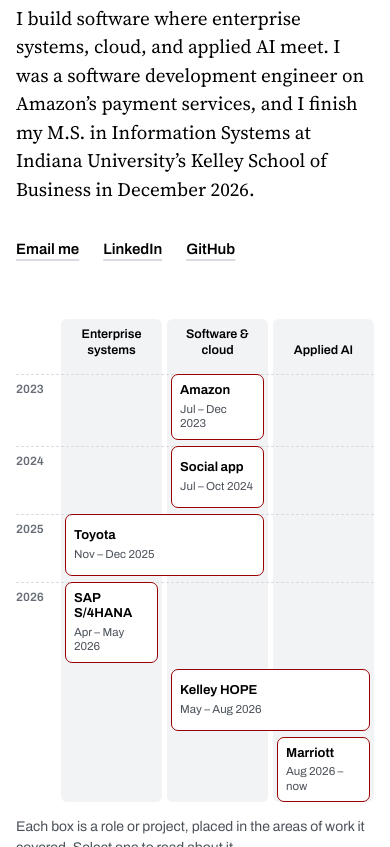
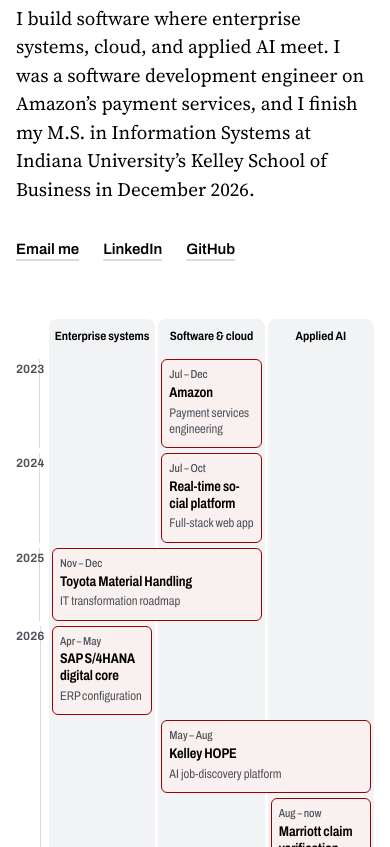
Before and after one commit to aaresoli/aaresoli.github.io, a plain HTML site: page index.html in a window 390 px wide. Shown: the part 253-1100 px from the top of the page. Drawn offline with Linux system fonts and the light colour scheme.

Commit message:
Fix swimlane alignment and give every box a full name
- Boxes now sit a fixed inset inside their lane, so edges line up across
  the grid; lanes grow to fit content and boxes in a lane stay equal height
- Year labels become underlines over their columns instead of dashed lines
  cutting through boxes
- Each box shows dates, a full name, and what it was (e.g. "Real-time
  social platform, Full-stack web app")
- Vertical layout below 1000px; condensed Archivo in narrow phone boxes so
  long words never break mid-word
- Audit fixes: neutral project labels, clearer tool lines, preload body
  font, sitemap lastmod, preview image matches the new names

Co-Authored-By: Claude Opus 5.5 <noreply@anthropic.com>

```diff
--- a/index.html
+++ b/index.html
@@ -33,6 +33,7 @@
 <link rel="icon" href="favicon.svg" type="image/svg+xml">
 <link rel="apple-touch-icon" href="apple-touch-icon.png">
 <link rel="preload" href="assets/fonts/archivo-latin.woff2" as="font" type="font/woff2" crossorigin>
+<link rel="preload" href="assets/fonts/source-serif-4-latin.woff2" as="font" type="font/woff2" crossorigin>
 <script>document.documentElement.classList.add("js");</script>
 <script type="application/ld+json">
 {
@@ -175,35 +176,40 @@
 
   /* Swimlane diagram. Each element sets --along (position on the time axis) and --across (its lanes);
      on wide screens time runs left to right, on phones it runs top to bottom. */
-  .pool { margin-top: clamp(48px, 6vw, 72px); }
+  /* Every box sits the same 8px inside its lane band, so top, bottom, and side edges line up across the grid.
+     Lanes have one fixed height, and box text is always top-aligned: date, name, then what it was. */
+  .pool { margin-top: clamp(48px, 6vw, 72px); --inset: 8px; }
   .lanes-grid {
-    display: grid; gap: 6px 8px;
-    grid-template-columns: 148px repeat(6, minmax(0, 1fr));
-    grid-template-rows: auto repeat(3, minmax(84px, auto));
+    display: grid; column-gap: 0; row-gap: 6px;
+    grid-template-columns: 136px repeat(6, minmax(0, 1fr));
+    grid-template-rows: auto repeat(3, minmax(128px, auto));
   }
   .lanes-grid > * { grid-column: var(--along); grid-row: var(--across); min-width: 0; }
-  .band { background: var(--lane); border-radius: 6px; }
-  .lane-name {
-    align-self: center; padding: 0 14px;
-    font: 600 14px/1.25 var(--display);
+  .band { background: var(--lane); border-radius: 8px; }
+  .lane-name { align-self: center; padding: 0 16px; font: 650 14px/1.25 var(--display); }
+  .year {
+    margin: 0 calc(var(--inset) / 2) 4px; padding-bottom: 8px; border-bottom: 1.5px solid var(--rule);
+    font: 650 13px/1 var(--display); color: var(--muted); font-variant-numeric: tabular-nums;
   }
-  .year {
-    border-left: 1px dashed var(--rule); padding: 0 0 10px 10px;
-    font: 600 13px/1 var(--display); color: var(--faint); font-variant-numeric: tabular-nums;
-  }
+  .year.first { margin-left: var(--inset); }
+  .year.last { margin-right: var(--inset); }
   .node {
-    position: relative; z-index: 1; margin: 8px 0;
-    display: flex; flex-direction: column; justify-content: center; gap: 3px;
-    padding: 10px 12px; border: 1.5px solid var(--crimson); border-radius: 8px;
-    background: var(--paper); text-decoration: none;
+    position: relative; z-index: 1;
+    margin: var(--inset) calc(var(--inset) / 2);
+    display: flex; flex-direction: column; gap: 4px;
+    padding: 12px 12px 14px; border: 1.5px solid var(--crimson); border-radius: 6px;
+    background: color-mix(in srgb, var(--crimson) 6%, var(--paper));
+    text-decoration: none; overflow-wrap: break-word;
     transition: background-color .15s, color .15s;
     animation: node-in .45s cubic-bezier(.2, .7, .2, 1) both;
     animation-delay: calc(var(--i) * 90ms + 120ms);
   }
-  .node strong { font: 650 14.5px/1.2 var(--display); }
-  .node span { font: 400 12.5px/1.25 var(--display); color: var(--muted); font-variant-numeric: tabular-nums; }
+  .lanes-grid > .node:last-child { margin-right: var(--inset); }
+  .node .d { font: 500 12px/1.2 var(--display); color: var(--muted); font-variant-numeric: tabular-nums; }
+  .node strong { font: 650 15px/1.2 var(--display); letter-spacing: -.005em; }
+  .node .k { font: 400 13px/1.3 var(--display); color: var(--muted); }
   .node:hover, .node:focus-visible { background: var(--crimson); color: var(--on-crimson); }
-  .node:hover span, .node:focus-visible span { color: inherit; }
+  .node:hover .d, .node:hover .k, .node:focus-visible .d, .node:focus-visible .k { color: inherit; }
   @keyframes node-in { from { opacity: 0; transform: translateX(-10px); } }
   .pool figcaption { margin-top: 14px; font: 400 14px/1.5 var(--display); color: var(--muted); max-width: 60ch; }
 
@@ -264,7 +270,32 @@
     .node { animation: none; }
   }
 
-  /* Phones: the diagram turns so time runs down the page and the lanes become columns. */
+  /* Below 1000px the diagram turns so time runs down the page and the lanes become columns. */
+  @media (max-width: 1000px) {
+    .pool { --inset: 5px; }
+    .lanes-grid {
+      column-gap: 4px; row-gap: 0;
+      grid-template-columns: 38px repeat(3, minmax(0, 1fr));
+      grid-template-rows: auto repeat(6, auto);
+    }
+    .lanes-grid > * { grid-column: var(--across); grid-row: var(--along); }
+    .lane-name { align-self: end; padding: 10px 4px; font-size: 12px; text-align: center; }
+    .year, .year.first {
+      margin: calc(var(--inset) / 2) 6px calc(var(--inset) / 2) 0; padding: 4px 0 0;
+      border-bottom: 0; border-right: 1.5px solid var(--rule); font-size: 12px;
+    }
+    .year.first { margin-top: var(--inset); }
+    .node, .lanes-grid > .node:last-child { margin: calc(var(--inset) / 2) var(--inset); padding: 9px 9px 11px; gap: 3px; }
+    .node { hyphens: auto; -webkit-hyphens: auto; }
+    .lanes-grid > .node:nth-of-type(1) { margin-top: var(--inset); }
+    .lanes-grid > .node:last-child { margin-bottom: var(--inset); }
+    .node strong { font-size: 13.5px; }
+    .node .d { font-size: 11.5px; }
+    .node .k { font-size: 12px; }
+    .node .y { display: none; }
+    @keyframes node-in { from { opacity: 0; transform: translateY(-8px); } }
+  }
+
   @media (max-width: 720px) {
     body { font-size: 16.5px; }
     .wrap {
@@ -275,22 +306,17 @@
     .site-nav ul .hide-sm { display: none; }
     .mark { font-size: 15px; font-stretch: 105%; }
 
-    .lanes-grid {
-      gap: 6px 5px;
-      grid-template-columns: 40px repeat(3, minmax(0, 1fr));
-      grid-template-rows: auto repeat(6, minmax(62px, auto));
-    }
-    .lanes-grid > * { grid-column: var(--across); grid-row: var(--along); }
-    .lane-name { align-self: end; padding: 8px 6px 10px; font-size: 12.5px; text-align: center; }
-    .year { border-left: 0; border-top: 1px dashed var(--rule); padding: 8px 0 0; font-size: 12px; }
-    .node { margin: 0 4px; padding: 8px 8px; border-radius: 7px; }
-    .node strong { font-size: 13px; }
-    .node span { font-size: 11.5px; }
-    @keyframes node-in { from { opacity: 0; transform: translateY(-8px); } }
-
     h2 { margin-bottom: 28px; }
     .list { gap: 44px; }
     .entry-head { flex-direction: column; }
+  }
+  @media (max-width: 520px) {
+    .lanes-grid { grid-template-columns: 30px repeat(3, minmax(0, 1fr)); column-gap: 3px; }
+    .node, .lanes-grid > .node:last-child { padding: 8px 7px 10px; margin-left: 3px; margin-right: 3px; }
+    .node strong, .node .k, .node .d { font-stretch: 78%; }
+    .node strong { font-size: 14px; }
+    .node .k { font-size: 12.5px; }
+    .lane-name { font-stretch: 85%; }
   }
   @media (max-width: 360px) {
     .mark { display: none; }
@@ -346,21 +372,21 @@
         <div class="band" style="--along: 1 / -1; --across: 3" aria-hidden="true"></div>
         <div class="band" style="--along: 1 / -1; --across: 4" aria-hidden="true"></div>
 
-        <div class="year" style="--along: 2; --across: 1 / -1" aria-hidden="true">2023</div>
-        <div class="year" style="--along: 3; --across: 1 / -1" aria-hidden="true">2024</div>
-        <div class="year" style="--along: 4; --across: 1 / -1" aria-hidden="true">2025</div>
-        <div class="year" style="--along: 5 / 8; --across: 1 / -1" aria-hidden="true">2026</div>
+        <div class="year first" style="--along: 2; --across: 1" aria-hidden="true">2023</div>
+        <div class="year" style="--along: 3; --across: 1" aria-hidden="true">2024</div>
+        <div class="year" style="--along: 4; --across: 1" aria-hidden="true">2025</div>
+        <div class="year last" style="--along: 5 / 8; --across: 1" aria-hidden="true">2026</div>
 
         <div class="lane-name" style="--along: 1; --across: 2" aria-hidden="true">Enterprise systems</div>
         <div class="lane-name" style="--along: 1; --across: 3" aria-hidden="true">Software &amp; cloud</div>
         <div class="lane-name" style="--along: 1; --across: 4" aria-hidden="true">Applied AI</div>
 
-        <a class="node" href="#amazon" style="--along: 2; --across: 3; --i: 0" aria-label="Amazon, July to December 2023. Software and cloud."><strong>Amazon</strong><span>Jul – Dec 2023</span></a>
-        <a class="node" href="#social" style="--along: 3; --across: 3; --i: 1" aria-label="Real-time social platform, July to October 2024. Software and cloud."><strong>Social app</strong><span>Jul – Oct 2024</span></a>
-        <a class="node" href="#toyota" style="--along: 4; --across: 2 / 4; --i: 2" aria-label="Toyota Material Handling, November to December 2025. Enterprise systems, software and cloud."><strong>Toyota</strong><span>Nov – Dec 2025</span></a>
-        <a class="node" href="#sap" style="--along: 5; --across: 2; --i: 3" aria-label="SAP S/4HANA configuration, April to May 2026. Enterprise systems."><strong>SAP S/4HANA</strong><span>Apr – May 2026</span></a>
-        <a class="node" href="#hope" style="--along: 6; --across: 3 / 5; --i: 4" aria-label="Kelley HOPE, May to August 2026. Software and cloud, applied AI."><strong>Kelley HOPE</strong><span>May – Aug 2026</span></a>
-        <a class="node" href="#marriott" style="--along: 7; --across: 4; --i: 5" aria-label="Marriott claim verification, August 2026 to now. Applied AI."><strong>Marriott</strong><span>Aug 2026 – now</span></a>
+        <a class="node" href="#amazon" style="--along: 2; --across: 3; --i: 0" aria-label="Amazon, payment services engineering, July to December 2023. Software and cloud."><span class="d">Jul – Dec<span class="y"> 2023</span></span><strong>Amazon</strong><span class="k">Payment services engineering</span></a>
+        <a class="node" href="#social" style="--along: 3; --across: 3; --i: 1" aria-label="Real-time social platform, full-stack web app, July to October 2024. Software and cloud."><span class="d">Jul – Oct<span class="y"> 2024</span></span><strong>Real-time social platform</strong><span class="k">Full-stack web app</span></a>
+        <a class="node" href="#toyota" style="--along: 4; --across: 2 / 4; --i: 2" aria-label="Toyota Material Handling, IT transformation roadmap, November to December 2025. Enterprise systems, software and cloud."><span class="d">Nov – Dec<span class="y"> 2025</span></span><strong>Toyota Material Handling</strong><span class="k">IT transformation roadmap</span></a>
+        <a class="node" href="#sap" style="--along: 5; --across: 2; --i: 3" aria-label="SAP S/4HANA digital core, ERP configuration, April to May 2026. Enterprise systems."><span class="d">Apr – May<span class="y"> 2026</span></span><strong>SAP S/4HANA digital core</strong><span class="k">ERP configuration</span></a>
+        <a class="node" href="#hope" style="--along: 6; --across: 3 / 5; --i: 4" aria-label="Kelley HOPE, AI job-discovery platform, May to August 2026. Software and cloud, applied AI."><span class="d">May – Aug<span class="y"> 2026</span></span><strong>Kelley HOPE</strong><span class="k">AI job-discovery platform</span></a>
+        <a class="node" href="#marriott" style="--along: 7; --across: 4; --i: 5" aria-label="Marriott AI claim verification, Accenture capstone, August 2026 to now. Applied AI."><span class="d">Aug<span class="y"> 2026</span> – now</span><strong>Marriott claim verification</strong><span class="k">AI agent, Accenture capstone</span></a>
       </div>
       <figcaption>Each box is a role or project, placed in the areas of work it covered. Select one to read about it.</figcaption>
     </figure>
@@ -398,7 +424,7 @@
             <li>Cut daily socket exceptions from <b>30–40 to 2–3</b> by tracing recurring failures and tuning socket configurations.</li>
             <li>Built backend support for Hard Decline payment messaging, mapping warning codes to localized customer-facing strings and testing them in sandbox and integration environments.</li>
           </ul>
-          <p class="stack">Worked on AWS-based payment services.</p>
+          <p class="stack">Worked with AWS, stress and chaos testing, and sandbox and integration environments.</p>
         </article>
 
       </div>
@@ -430,7 +456,7 @@
             <h3>SAP S/4HANA digital core configuration</h3>
             <p class="when"><time datetime="2026-04">Apr</time> – <time datetime="2026-05">May 2026</time></p>
           </div>
-          <p class="role">Kelley course project for a $1.15B diagnostics manufacturer</p>
+          <p class="role">Kelley academic project for a $1.15B diagnostics manufacturer</p>
           <p class="in-lanes"><span class="glyph" aria-hidden="true"><i class="on"></i><i></i><i></i></span>Enterprise systems</p>
           <ul class="details">
             <li>Configured SAP S/4HANA across US and Singapore plants and six global sales offices, covering FI/CO, MM, PP, SD, and HR with multi-currency accounting under local standards.</li>
@@ -450,7 +476,7 @@
             <li>Authored a multi-year transformation roadmap covering end-state architecture, Active Directory and collaboration-tool consolidation, and legacy rationalization.</li>
             <li>Designed a financial intelligence architecture unifying data across disparate ERPs on Snowflake with AI-assisted cleansing for <b>SOX-compliant</b> reporting; delivered a working prototype, cost-benefit analysis, and whitepaper.</li>
           </ul>
-          <p class="stack">Built with Snowflake, around an SAP S/4HANA end-state architecture.</p>
+          <p class="stack">Worked with Snowflake and SAP S/4HANA.</p>
         </article>
 
         <article class="entry" id="social">
@@ -458,7 +484,7 @@
             <h3>Real-time social media platform</h3>
             <p class="when"><time datetime="2024-07">Jul</time> – <time datetime="2024-10">Oct 2024</time></p>
           </div>
-          <p class="role">Personal full-stack project</p>
+          <p class="role">Full-stack project</p>
           <p class="in-lanes"><span class="glyph" aria-hidden="true"><i></i><i class="on"></i><i></i></span>Software &amp; cloud</p>
           <ul class="details">
             <li>Developed a full-stack social app supporting auth, feeds, posts, replies, likes, follows, direct messages, real-time notifications, and media uploads.</li>
--- a/sitemap.xml
+++ b/sitemap.xml
@@ -2,5 +2,6 @@
 <urlset xmlns="http://www.sitemaps.org/schemas/sitemap/0.9">
   <url>
     <loc>https://aaresoli.github.io/</loc>
+    <lastmod>2026-11-17</lastmod>
   </url>
 </urlset>
```
Also changed, not shown: og.png.
